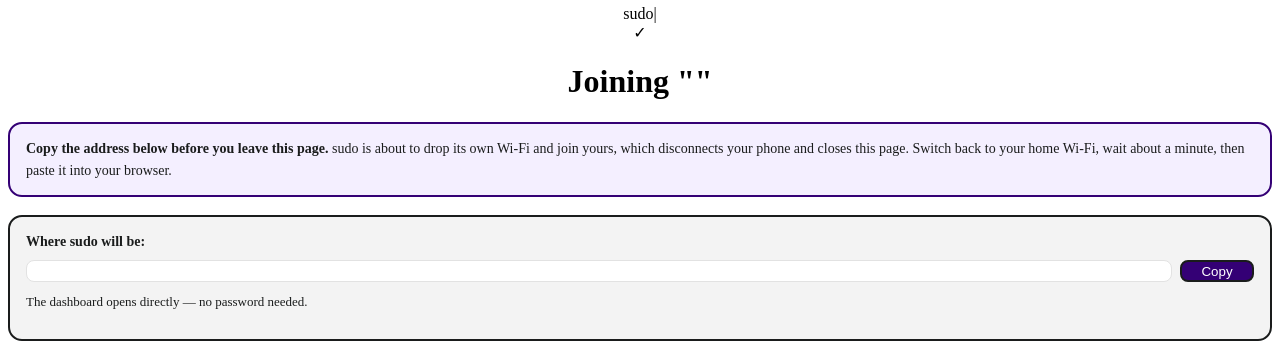
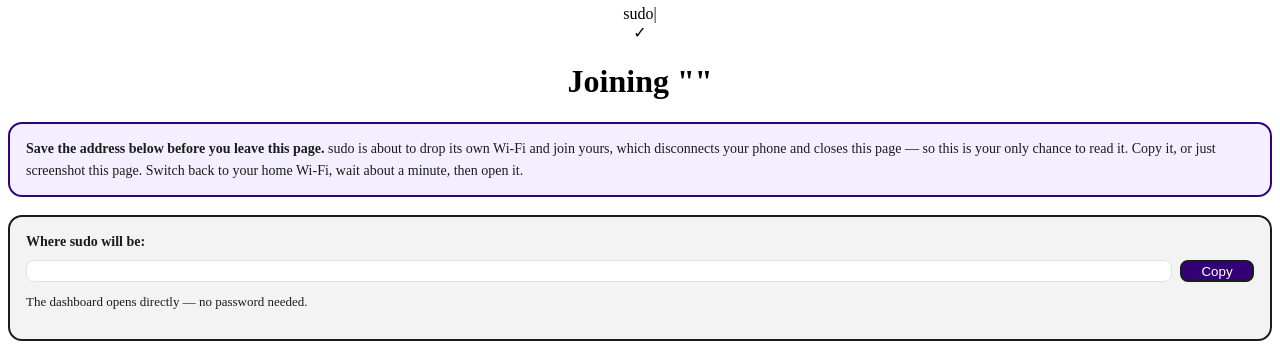
Before and after one commit to evydeveloper-rgb/sudospacesourcecode, a Python web app: template raspi-factory/wifi-setup/templates/success.html in a window 1280 px wide. Shown: the part 1271-1625 px from the top of the page. Run offline with Jinja, Linux system fonts and the light colour scheme; the template is opened without the code that fills it, so the values that code supplies are empty.

Commit message:
Wi-Fi setup: give the owner a real window to save the address
The success page is the only place the dashboard address is shown, and it
died 3s after loading when the hotspot dropped -- barely enough time to
read it, let alone copy it. The delay is now a 30s reading window (tunable
via JOIN_GRACE_SECONDS), and the page leads with 'save this address' and a
screenshot instruction instead of the old 'copy before you leave'.

```diff
--- a/raspi-factory/wifi-setup/templates/success.html
+++ b/raspi-factory/wifi-setup/templates/success.html
@@ -74,10 +74,11 @@
   <h1>Joining "{{SSID}}"</h1>
 
   <div class="notice" id="notice">
-    <strong>Copy the address below before you leave this page.</strong>
+    <strong>Save the address below before you leave this page.</strong>
     sudo is about to drop its own Wi‑Fi and join yours, which disconnects your
-    phone and closes this page. Switch back to your home Wi‑Fi, wait about a
-    minute, then paste it into your browser.
+    phone and closes this page — so this is your only chance to read it. Copy
+    it, or just screenshot this page. Switch back to your home Wi‑Fi, wait
+    about a minute, then open it.
   </div>
 
   <div class="next">
@@ -163,10 +164,11 @@
       }
       var notice = document.getElementById('notice');
       notice.classList.add('found');
-      notice.innerHTML = '<strong>sudo is on ' + (data.ssid || 'your network') +
-        '.</strong> Switch this phone back to your home Wi‑Fi and open the ' +
-        'address below.';
-      document.getElementById('addr-head').textContent = 'Open one of these:';
+      notice.innerHTML = '<strong>Screenshot this page now.</strong> sudo is on ' +
+        (data.ssid || 'your network') + ', and this page is about to close. The ' +
+        'address below is the only way back in — copy it or screenshot it before ' +
+        'you switch Wi‑Fi.';
+      document.getElementById('addr-head').textContent = 'Your address — save it:';
       statusLine.textContent = '';
       doneBtn.classList.remove('hidden');
     } else if (data.state === 'failed') {
```
Also changed, not shown: raspi-factory/wifi-setup/app.py (+13 -4 lines).
